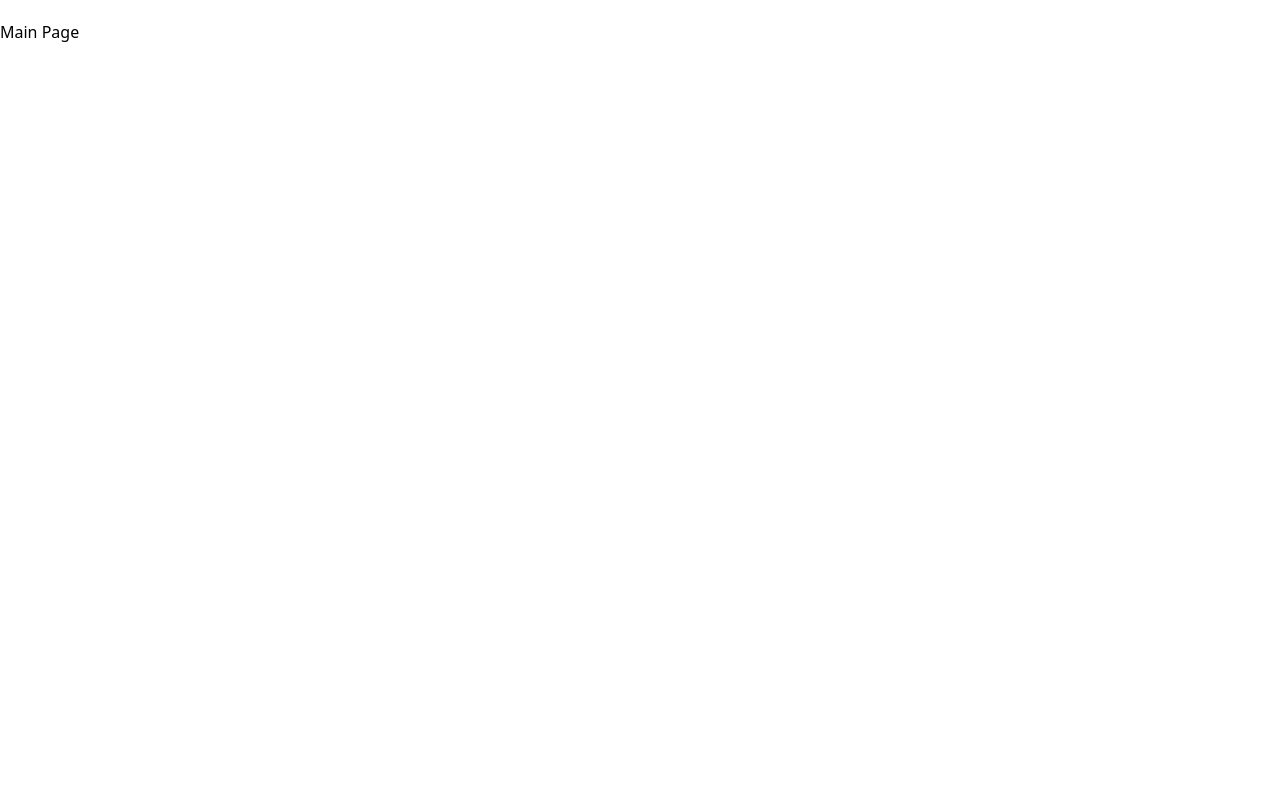
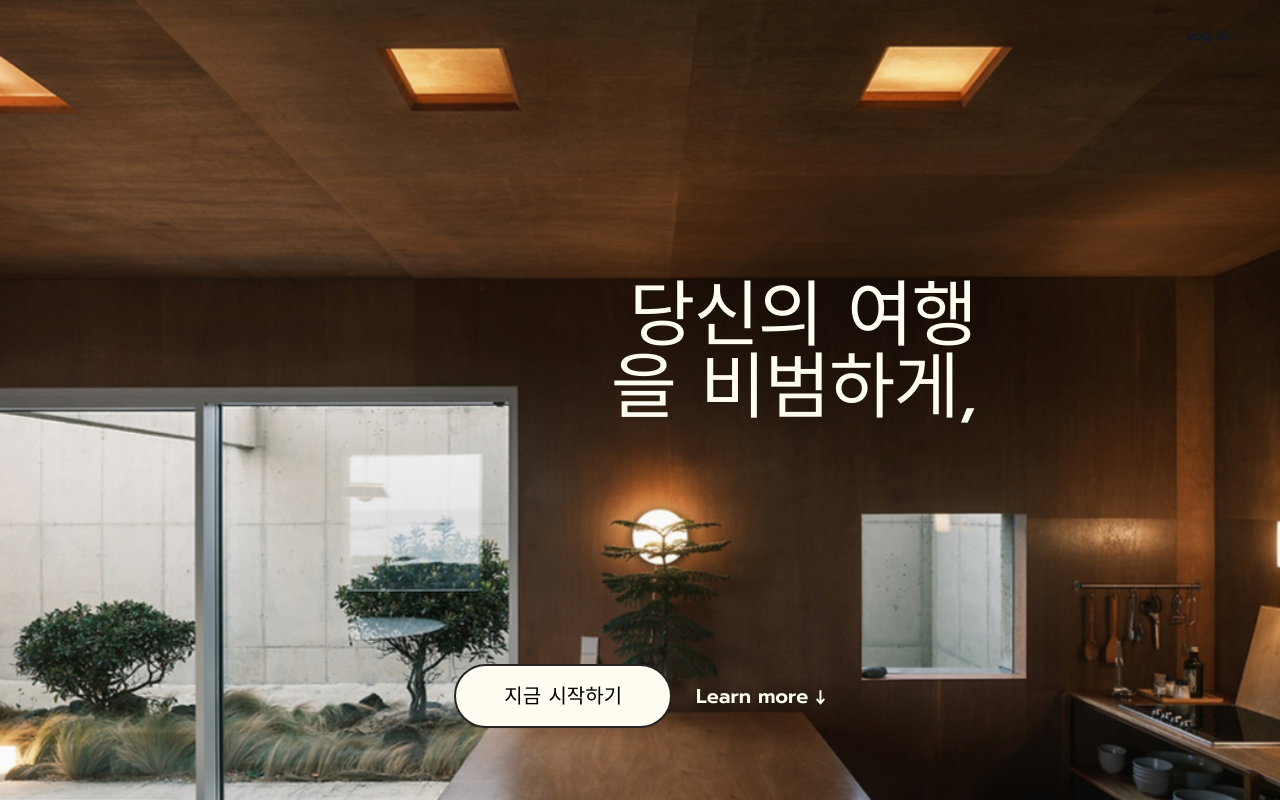
Before and after one commit to count-on-mee/frontend, a React (Vite) app: page / in a window 1280 px wide. Shown: the top 800 px of the page. Built offline with nearby package versions, Linux system fonts and the light colour scheme.

Commit message:
[Fix] Page 파일명 컨벤션 반영

```diff
--- a/src/App.jsx
+++ b/src/App.jsx
@@ -1,6 +1,6 @@
 import { Route, Routes } from 'react-router-dom';
-import Main from './pages/Main';
-import Login from './pages/Login';
+import Main from './pages/MainPage';
+import Login from './pages/LoginPage';
 import CalendarPage from './pages/CalendarPage';
 
 function App() {
--- a/src/components/Calendar.jsx
+++ b/src/components/Calendar.jsx
@@ -58,11 +58,13 @@ function Calendar() {
   function createEvent() {
     if (selectedStartDay && selectedEndDay) {
       const newEvent = {
+        // eslint-disable-next-line no-undef
         id: meetings.length + 1,
         name: '여행',
         startDatetime: format(selectedStartDay, 'yyyy-MM-dd'),
         endDatetime: format(selectedEndDay, 'yyyy-MM-dd'),
       };
+      // eslint-disable-next-line no-undef
       meetings.push(newEvent);
       setSelectedStartDay(null);
       setSelectedEndDay(null);
--- a/src/components/HeroSection.jsx
+++ b/src/components/HeroSection.jsx
@@ -1,12 +1,12 @@
 'use client';
 
-import HeroSection from '../assets/img/HeroSection.jpg';
+import heroSectionImg from '../assets/img/heroSection.jpg';
 
-export default function HeroSection1() {
+export default function HeroSection() {
   return (
     <div
       className="bg-cover bg-center bg-no-repeat min-h-screen font-prompt"
-      style={{ backgroundImage: `url(${HeroSection})` }}
+      style={{ backgroundImage: `url(${heroSectionImg})` }}
     >
       <header className="absolute inset-x-0 top-0 z-50">
         <nav
--- a/src/pages/Main.jsx
+++ /dev/null
@@ -1,3 +0,0 @@
-export default function MainPage() {
-  return <div className="pt-5">Main Page</div>;
-}
--- /dev/null
+++ b/src/pages/MainPage.jsx
@@ -0,0 +1,9 @@
+import HeroSection from '../components/HeroSection';
+
+export default function MainPage() {
+  return (
+    <>
+      <HeroSection />
+    </>
+  );
+}
```
Also changed, not shown: src/pages/LoginPage.jsx (renamed from src/pages/Login.jsx).
